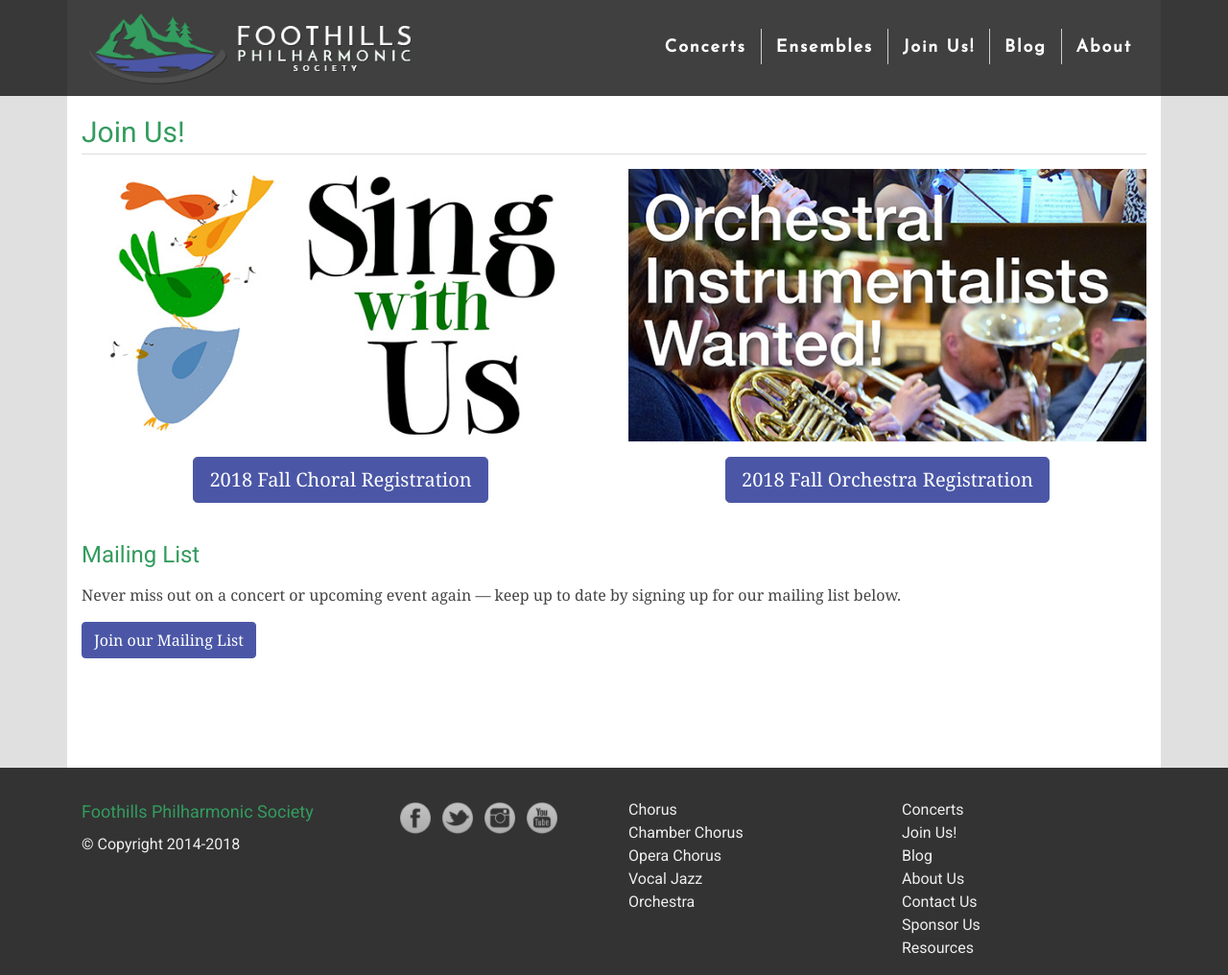
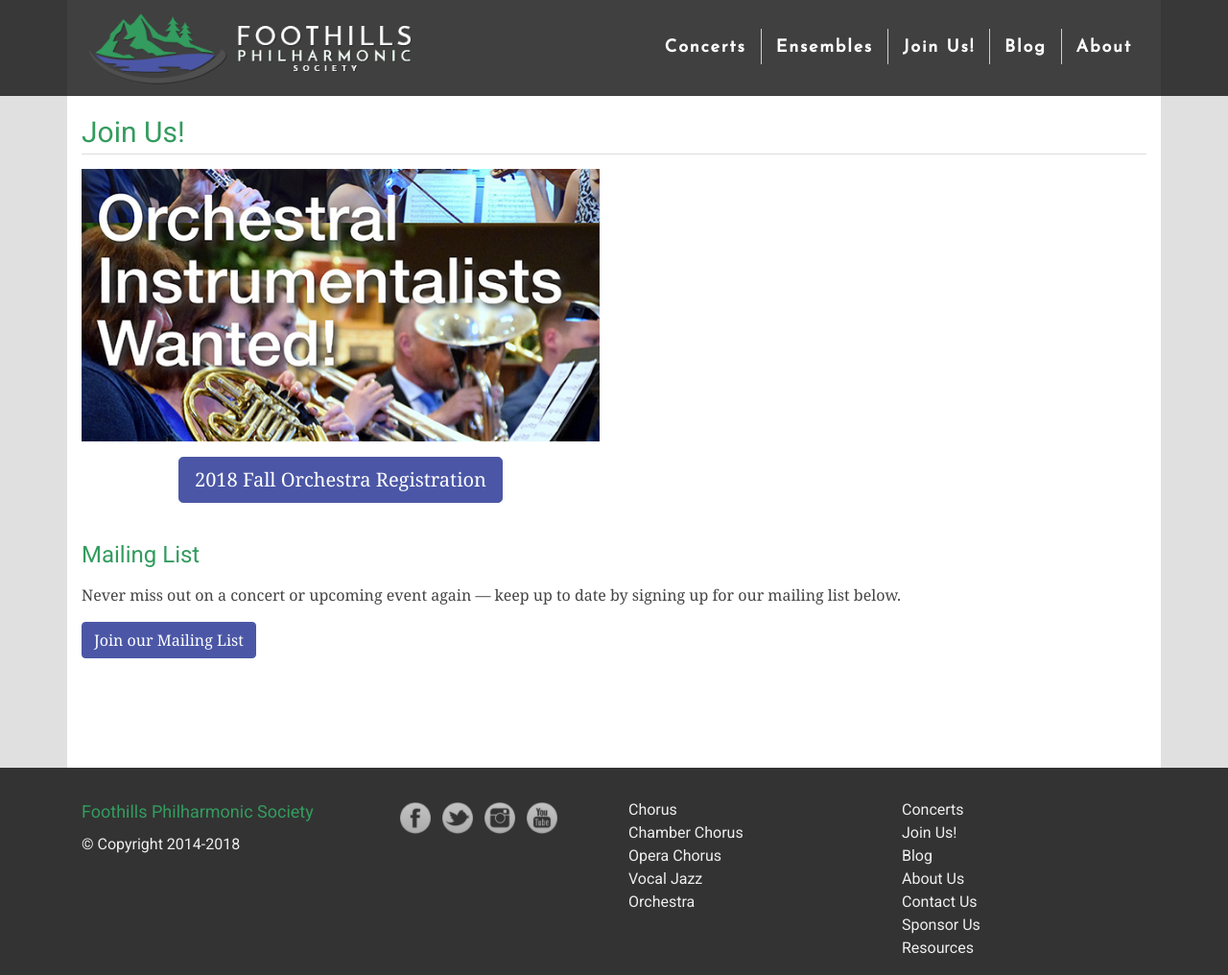
Before and after one commit to percyhanna/fps, a Jekyll site: the page built from join.html, in a window 1280 px wide and 1016 px high. Shown: the whole window at 96% size. Built offline with Jekyll 4.4.1, drawn with Linux system fonts in a browser that asks for light colours; nearby versions of some CDN libraries; Markdown is read by kramdown in place of the engine named in the settings.

Commit message:
Remove Chorus registration

```diff
--- a/join.html
+++ b/join.html
@@ -6,13 +6,6 @@
         <h1>Join Us!</h1>
 
         <div class="row">
-          <div class="col-12 col-md-6" style="text-align: center;">
-            <p class="content-image"><img alt="Sing With Us" src="/images/promotions/2018-fall/sing-with-us.jpg"></p>
-            <p>
-              <a class="btn btn-primary btn-lg" href="https://goo.gl/forms/b9SlDjngttTNvlvP2" target="_blank">2018 Fall Choral Registration</a>
-            </p>
-          </div>
-
           <div class="col-12 col-md-6" style="text-align: center;">
             <p class="content-image"><img alt="Play With Us" src="/images/promotions/2018-fall/orchestra-instrumentalists-wanted.jpg"></p>
             <p>
```
